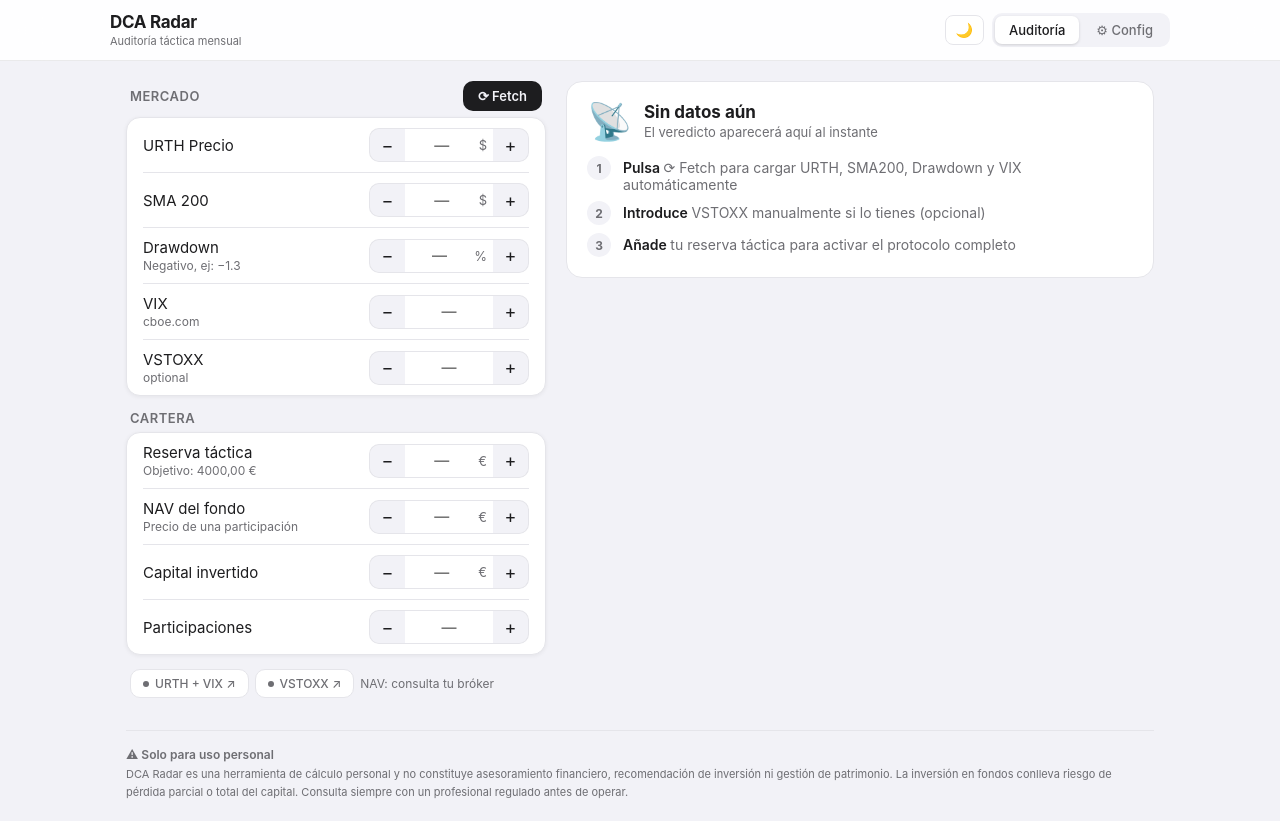
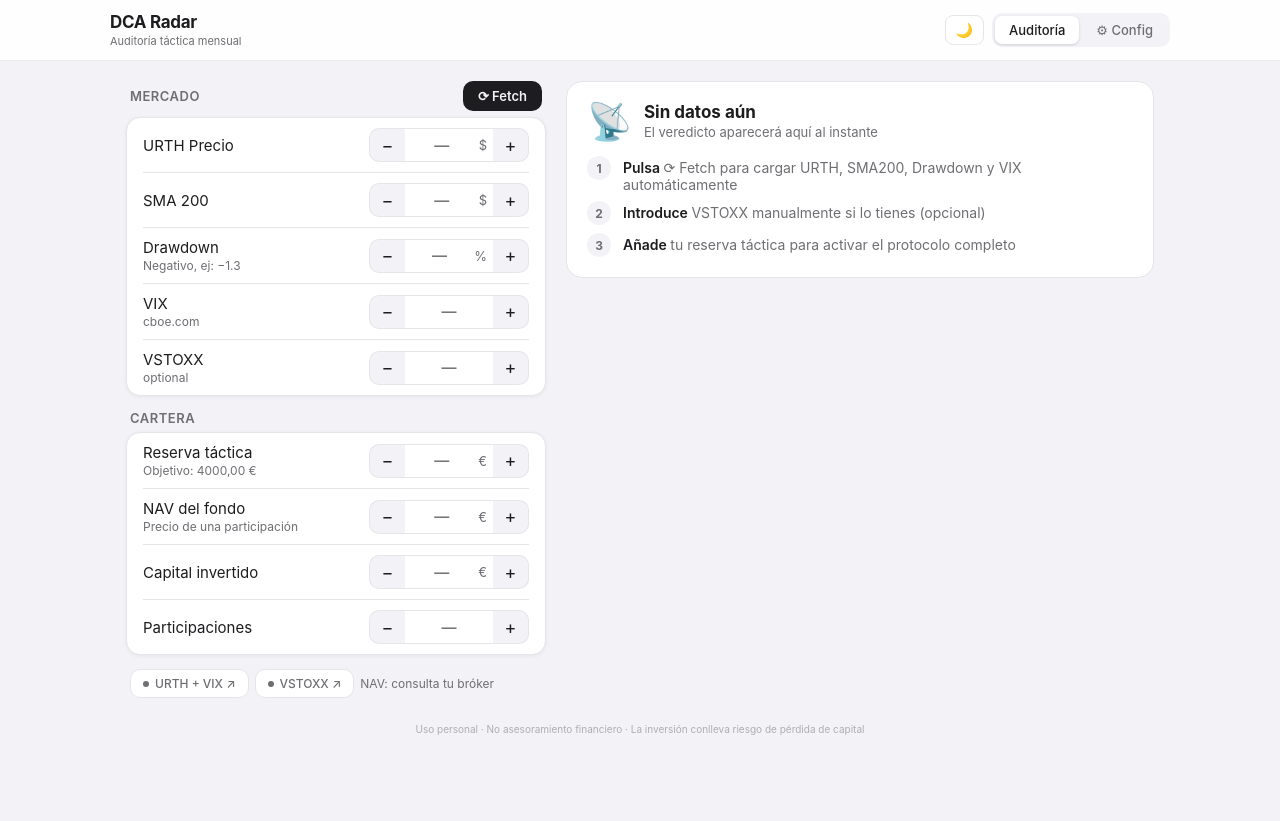
Before and after one commit to hrodres/DCARadar, a React (Vite) app: page / in a window 1280 px wide. After the commit the page ends 800 px from the top, so only its background shows below. Built offline with nearby package versions, Linux system fonts and the light colour scheme.

Commit message:
Make disclaimer less visible — single muted line, smaller font
https://claude.ai/code/session_016goUztCm7pzVXaB563Utfi

```diff
--- a/src/App.jsx
+++ b/src/App.jsx
@@ -601,11 +601,9 @@ export default function App() {
         )}
 
         {/* FOOTER */}
-        <div style={{ marginTop: 32, paddingTop: 16, borderTop: '1px solid ' + T.cardBorder, display: 'flex', flexDirection: 'column', gap: 4 }}>
-          <div style={{ fontSize: 12, fontWeight: 600, color: T.textSub }}>⚠ Solo para uso personal</div>
-          <div style={{ fontSize: 11, color: T.textSub, lineHeight: 1.6 }}>
-            DCA Radar es una herramienta de cálculo personal y no constituye asesoramiento financiero, recomendación de inversión ni gestión de patrimonio.
-            La inversión en fondos conlleva riesgo de pérdida parcial o total del capital. Consulta siempre con un profesional regulado antes de operar.
+        <div style={{ marginTop: 24, textAlign: 'center' }}>
+          <div style={{ fontSize: 10, color: dark ? '#48484a' : '#aeaeb2', lineHeight: 1.5 }}>
+            Uso personal · No asesoramiento financiero · La inversión conlleva riesgo de pérdida de capital
           </div>
         </div>
       </div>
```
